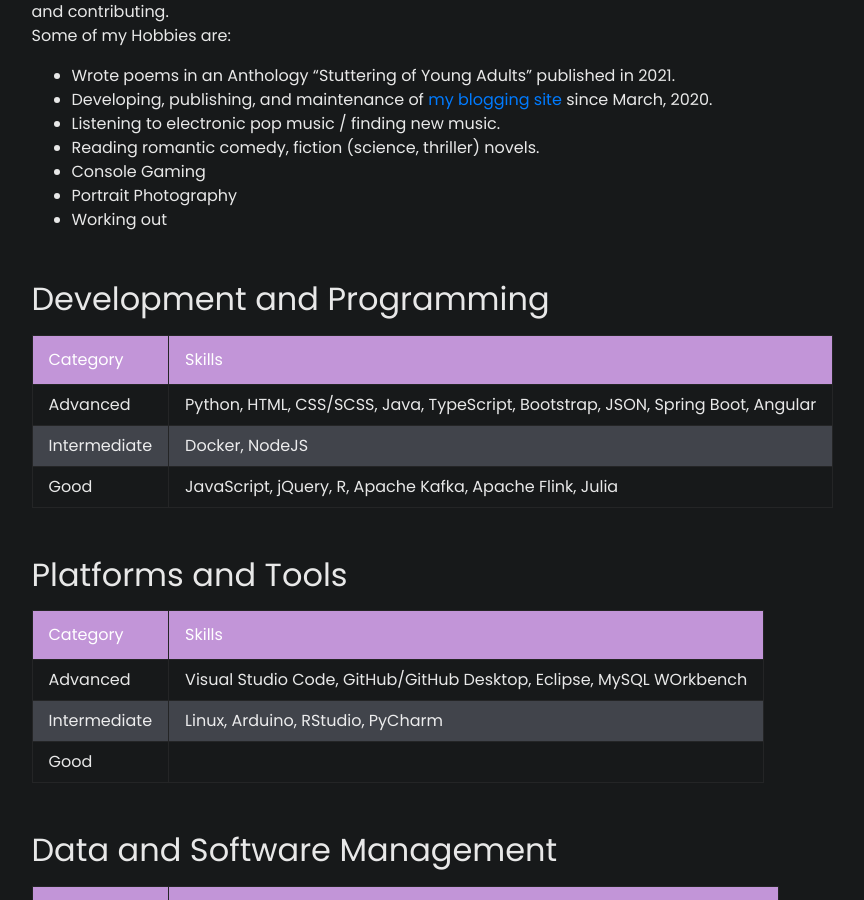
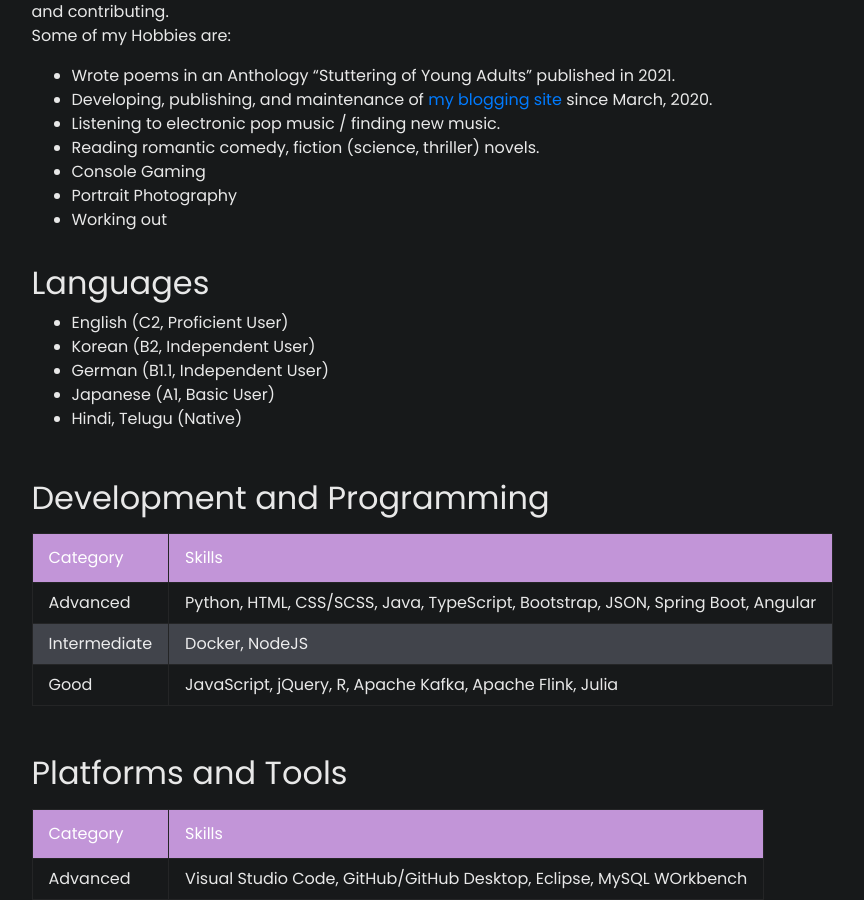
Before and after one commit to tiramdasg/tiramdasg.github.io, a Jekyll site: the page built from pages/about.md, in a window 1280 px wide and 900 px high, scrolled down 306 px. Shown: the whole window, without its empty margins (161-1025 px from the left). Built offline with Jekyll 4.4.1, drawn with Linux system fonts in a browser that asks for light colours; emoji names are drawn with the system emoji font.

Commit message:
languages, and skills tables update

```diff
--- a/_includes/about/skills.html
+++ b/_includes/about/skills.html
@@ -2,7 +2,7 @@
 
   <h2 class="mb-3">{{ include.title }}</h2>
 
-  <table>
+  <table class="custom-table">
     <thead>
       <tr>
         <th>Category</th>
@@ -14,6 +14,7 @@
       {% assign intermediate_skills = include.source | where: "level", "inter" %}
       {% assign good_skills = include.source | where: "level", "good" %}
 
+      {% if advanced_skills.size > 0 %}
       <tr>
         <td>Advanced</td>
         <td>
@@ -22,6 +23,9 @@
           {% endfor %}
         </td>
       </tr>
+      {% endif %}
+
+      {% if advanced_skills.size > 0 %}
       <tr>
         <td>Intermediate</td>
         <td>
@@ -30,6 +34,9 @@
           {% endfor %}
         </td>
       </tr>
+      {% endif %}
+
+      {% if advanced_skills.size > 0 %}
       <tr>
         <td>Good</td>
         <td>
@@ -38,6 +45,8 @@
           {% endfor %}
         </td>
       </tr>
+      {% endif %}
+
     </tbody>
   </table>
 
--- a/pages/about.md
+++ b/pages/about.md
@@ -17,6 +17,14 @@ Some of my Hobbies are:
 - Console Gaming
 - Portrait Photography
 - Working out
+
+## Languages
+* English (C2, Proficient User)
+* Korean (B2, Independent User)
+* German (B1.1, Independent User)
+* Japanese (A1, Basic User)
+* Hindi, Telugu (Native)
+<!-- CEFR descriptions -->
 
 <!-- education -->
 <div class="row">
```
